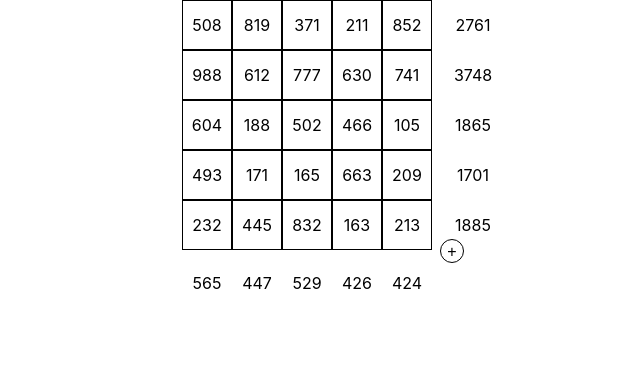
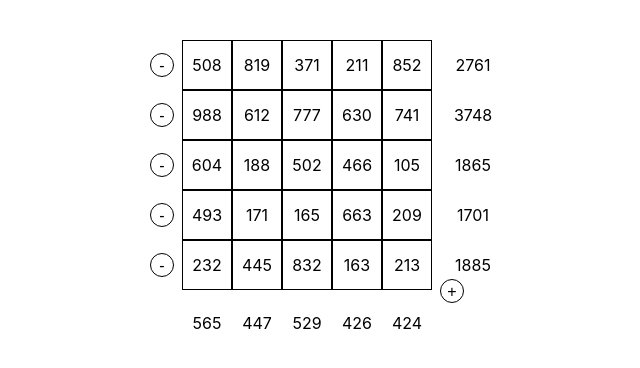
Before and after one commit to mPoberezhnyi/table-react, a React (Create React App) app: page / in a window 1280 px wide. Shown: the top 368 px of the page, without its empty margins (300-940 px from the left). Built offline with nearby package versions, Linux system fonts and the light colour scheme.

Commit message:
remove row

```diff
--- a/src/App.js
+++ b/src/App.js
@@ -6,6 +6,7 @@ const m = 4;
 const n = 5;
 
 export default function App() {
+
 	const randomNumber = () => Math.floor(100 + Math.random() * 899);
 
     const writeRow = (n) => {
@@ -29,11 +30,11 @@ export default function App() {
         return array
     };
 
-
-    let arr = writeMatrix(m, n);
+	const arr = writeMatrix(m, n);
 	let defaultAvarageArray = makeDefaultAvarageArray(n);
 
 	const [state, setState] = useState(arr);
+
 
 	const increase = (yIndex, xIndex) => {
         const currentNumber = state[yIndex][xIndex];
@@ -66,21 +67,31 @@ export default function App() {
         [...defaultAvarageArray]
     );
 
-    function addRow() {
+    const addRow = () => {
         const newRow = writeRow(n);
         const newState = [...state, newRow];
         setState(newState)
-    }
+    };
+
+    const removeRow = (indexRow) => {
+        const newState = [
+			...state.slice(0, indexRow),
+			...state.slice(indexRow + 1)
+        ];
+        setState(newState)
+    };
 
     return (
-        <div>
-            {state.map((row, indexRow) => (
-                <Row key={`row_${indexRow}`}
+        <div className="wrapper">
+            {state.map((row, indexRow) => {
+				const currentRowSumm = rowSum[indexRow]
+				return (<Row key={`row_${indexRow}`}
 					 items={row}
+					 removeRow={removeRow}
 					 increase={increase}
 					 indexRow={indexRow}
-                     rowSum={rowSum[indexRow]} />
-            ))}
+					 rowSum={currentRowSumm}/>)
+			})}
 
             {rowAvarage.map((el, idx) => (
                 <Cell key={`avarage_${idx}`}
@@ -88,7 +99,7 @@ export default function App() {
                     customClass='item avarage' />
             ))}
 
-            <button className="add-row"
+            <button className="button add-row"
 					onClick={addRow}>
                 +
             </button>
--- a/src/components/Row/index.js
+++ b/src/components/Row/index.js
@@ -1,18 +1,17 @@
 import React, { useState } from 'react'
 import Cell	from '../Cell'
 
-export default function Row({items, indexRow, rowSum, increase}) {
+export default function Row({items, indexRow, rowSum, increase, removeRow}) {
+
 	const persents = () => items.map(item => (Math.floor(item.amount / (rowSum / 100))));
+
+	const onClickHandler = (indexCol) => increase(indexRow, indexCol);
 
 	const avarage = persents().map((persent, indexCol) => <Cell key={`row-avarage-${indexRow}-col-persent_${indexCol}`}
 		 item={`${persent}%`}
 		 style={{background: `linear-gradient(to top, rgba(32, 124, 255, .4) ${persent}%, rgba(255, 255, 255, 0) 0%)`}}
 		 customClass='item'/>
 	);
-
-	function onClickHandler(indexCol) {
-		increase(indexRow, indexCol)
-	}
 
 	const normal = items.map((item, indexCol) => (
 		<Cell key={`row-normal-${indexRow}-col-${indexCol}`}
@@ -25,16 +24,19 @@ export default function Row({items, indexRow, rowSum, increase}) {
 
 	const [row, setRow] = useState(normal);
 
-	function onMouseEnterHandler() {
-		setRow(avarage)
-	}
 
-	function onMouseLeaveHandler() {
-		setRow(normal)
-	}
+	const onMouseEnterHandler = () => setRow(avarage);
+
+	const onMouseLeaveHandler = () => setRow(normal);
+
+	const remove = () => removeRow(indexRow);
 
 	return (
 		<div className='row'>
+			<button className="button remove-row"
+					onClick={remove}>
+				-
+			</button>
 			{ row }
 			<Cell key={`sum_${indexRow}`}
 				  item={rowSum}
--- a/src/index.css
+++ b/src/index.css
@@ -12,6 +12,10 @@ body {
 :root {
 	--cell-size: 48px;
 	--add-size: 24px
+}
+
+.wrapper {
+	padding: 40px;
 }
 
 .row {
@@ -45,10 +49,7 @@ body {
 	border-color: transparent;
 }
 
-.add-row {
-	position: relative;
-	top: -32px;
-	left: 8px;
+.button {
 	font-size: 16px;
 	padding: 0;
 	height: var(--add-size);
@@ -61,6 +62,19 @@ body {
 	cursor: pointer;
 }
 
-.add-row:focus {
+.button:focus {
 	outline: none;
 }
+
+.add-row {
+	position: relative;
+	top: -32px;
+	left: 8px;
+}
+
+.remove-row {
+	position: absolute;
+	top: 50%;
+	left: -32px;
+	transform: translateY(-50%);
+}
```
Lines whose indentation alone changed are shown as unchanged.
